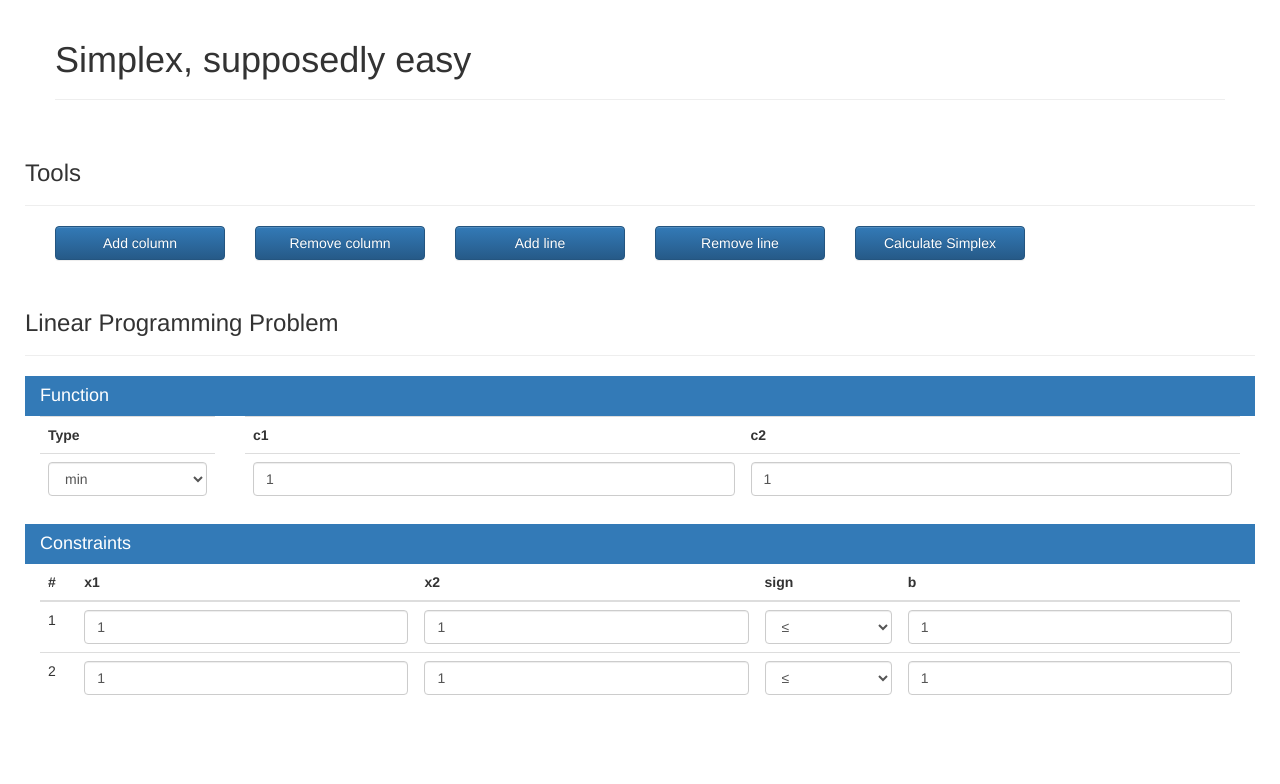
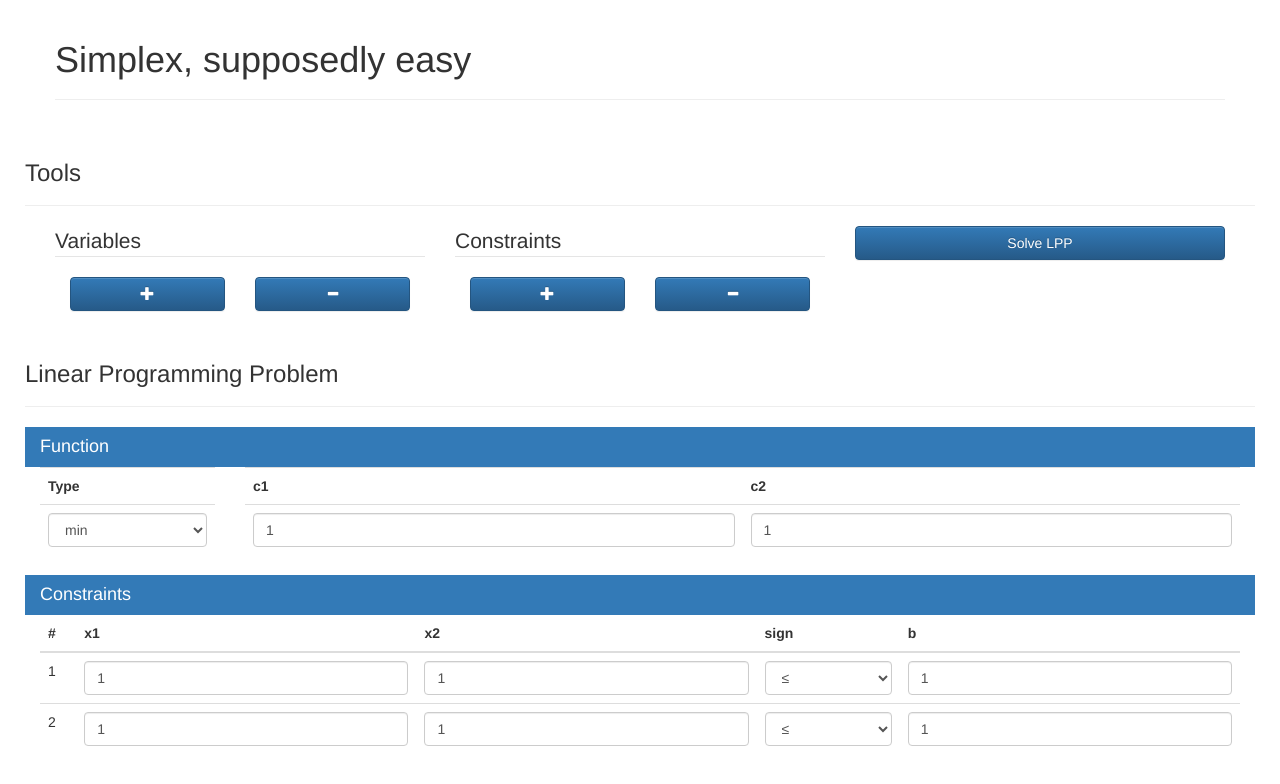
Before and after one commit to aluiziolimafilho/simplex, a plain HTML site: page index.html in a window 1280 px wide. Drawn offline with Linux system fonts and the light colour scheme.

Commit message:
Restructure the html. More easy to work.

```diff
--- a/index.html
+++ b/index.html
@@ -19,29 +19,39 @@
 						<h3>Tools</h3>
 					</div>
 				</div>
-				<div class="col-md-2">
+				<div class="col-md-4">
+					<fieldset>
+						<legend>Variables</legend>
+						<div class="col-md-6">
 							<p>
-						<button id="add_column_btn" class="btn btn-primary btn-block">Add column</button>
+								<button id="add_column_btn" class="btn btn-primary btn-block"><span class="glyphicon glyphicon-plus"></span></button>
 							</p>
 						</div>
-				<div class="col-md-2">
+						<div class="col-md-6">
 							<p>
-						<button id="remove_column_btn" class="btn btn-primary btn-block">Remove column</button>
+								<button id="remove_column_btn" class="btn btn-primary btn-block"><span class="glyphicon glyphicon-minus"></span></button>
 							</p>
 						</div>
-				<div class="col-md-2">
+					</fieldset>
+				</div>
+				<div class="col-md-4">
+					<fieldset>
+						<legend>Constraints</legend>
+						<div class="col-md-6">
 							<p>
-						<button id="add_line_btn" class="btn btn-primary btn-block">Add line</button>
+								<button id="add_line_btn" class="btn btn-primary btn-block"><span class="glyphicon glyphicon-plus"></button>
 							</p>
 						</div>
-				<div class="col-md-2">
+						<div class="col-md-6">
 							<p>
-						<button id="remove_line_btn" class="btn btn-primary btn-block">Remove line</button>
+								<button id="remove_line_btn" class="btn btn-primary btn-block"><span class="glyphicon glyphicon-minus"></button>
 							</p>
 						</div>
-				<div class="col-md-2">
+					</fieldset>
+				</div>
+				<div class="col-md-4">
 					<p>
-						<button id="calculate_simplex_btn" class="btn btn-primary btn-block">Calculate Simplex</button>
+						<button id="calculate_simplex_btn" class="btn btn-primary btn-block">Solve LPP</button>
 					</p>
 				</div>
 			</div>
```
Lines whose indentation alone changed are shown as unchanged.
